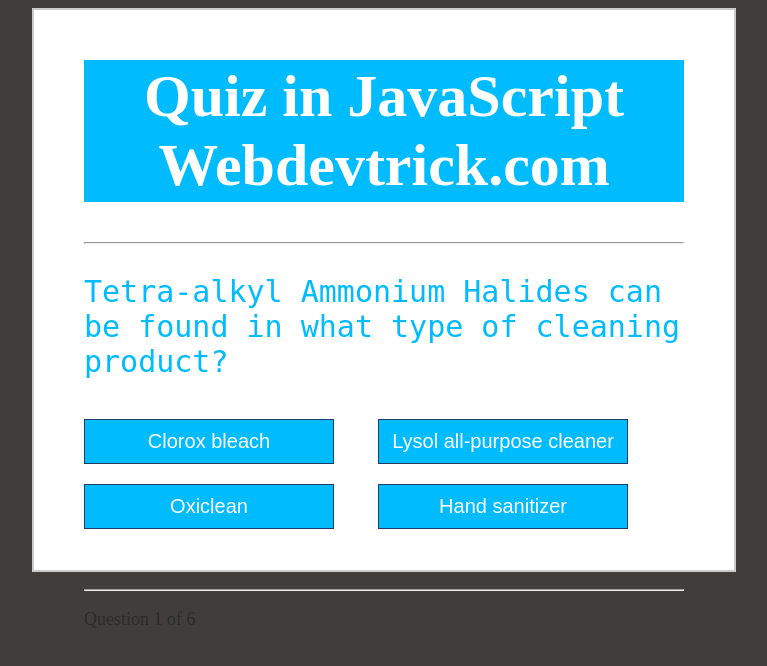
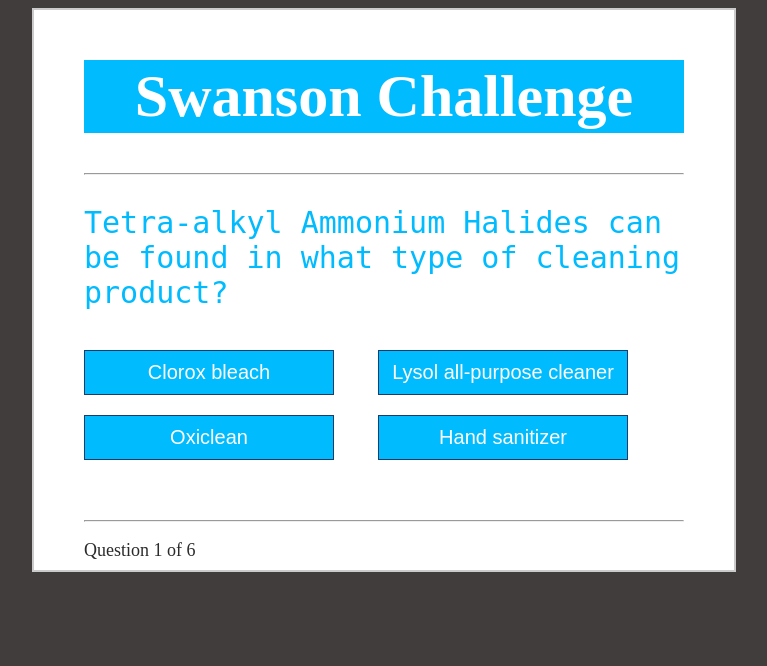
Before and after one commit to alex-davidson17/SSOE-Quiz, a plain HTML site: page index.html in a window 1280 px wide. Shown: the whole page, without its empty margins (256-1023 px from the left). Drawn offline with Linux system fonts and the light colour scheme.

Commit message:
Changed quiz title

```diff
--- a/index.html
+++ b/index.html
@@ -3,13 +3,13 @@
 <html>
 <head lang="en">
     <meta charset="UTF-8">
-    <title>Quiz</title>
+    <title>Swanson Challenge</title>
     <link rel="stylesheet" type="text/css" href="style.css">
 </head>
 <body>
     <div class="grid">
         <div id="quiz">
-            <h1>Quiz in JavaScript  Webdevtrick.com</h1>
+            <h1>Swanson Challenge</h1>
             <hr style="margin-bottom: 20px">
 
             <p id="question"></p>
```
